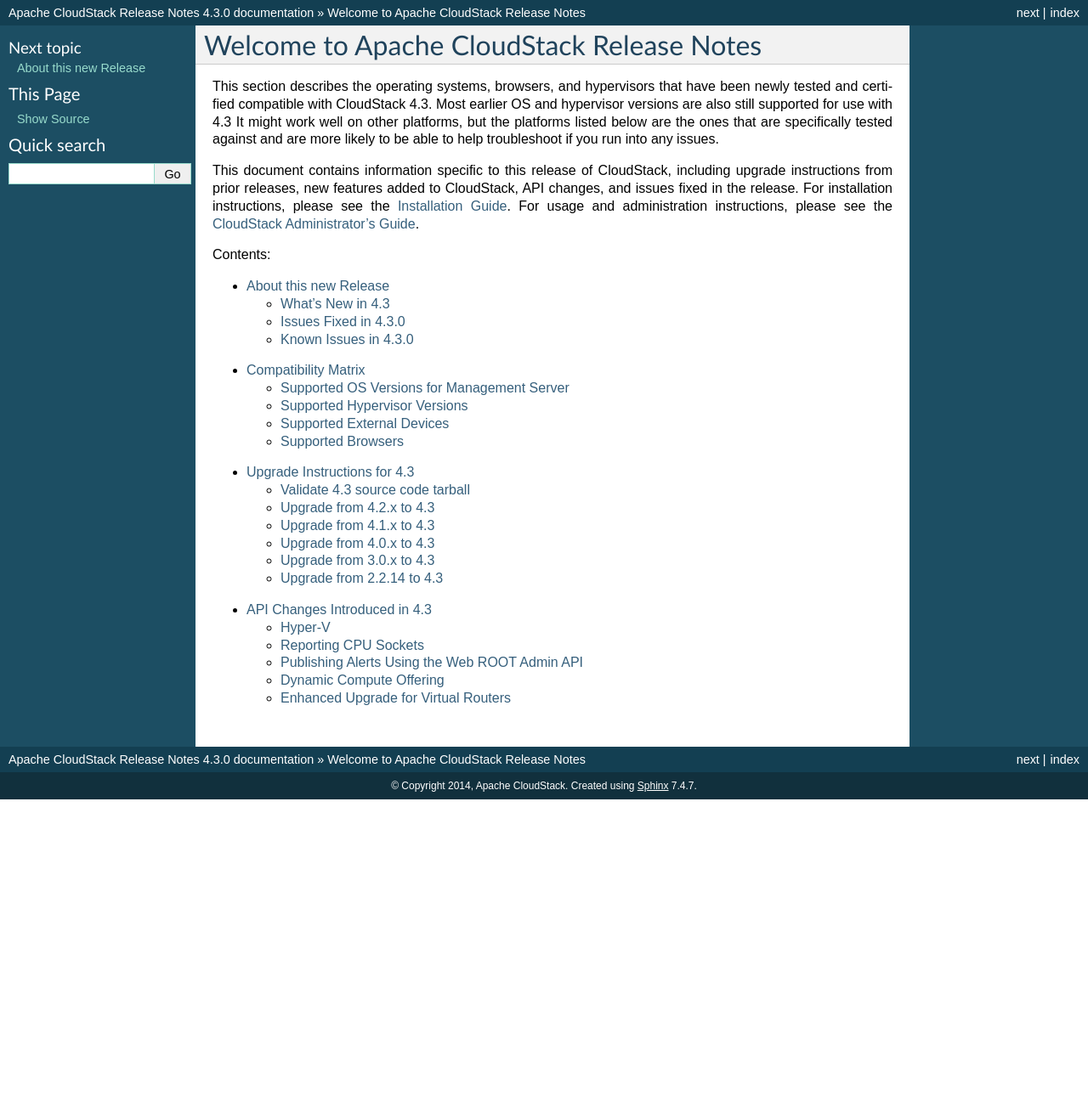
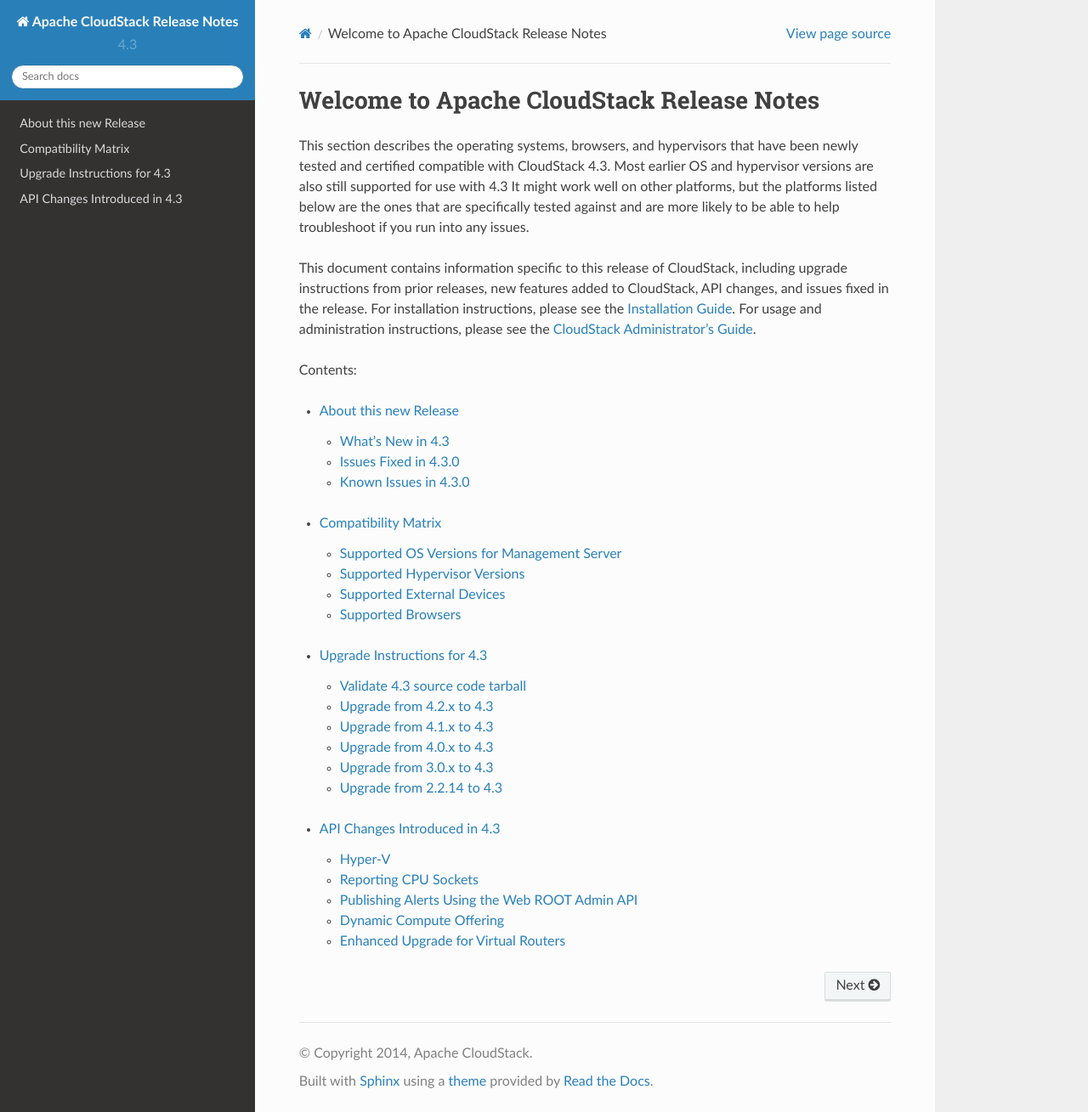
Before and after one commit to apache/cloudstack-docs-rn, a Sphinx documentation site: the page built from source/index.rst, in a window 1280 px wide and 1309 px high. Shown: the whole window at 85% size. Built offline with Sphinx 7.4.7 and the Read the Docs theme 2.0.0, drawn with Linux system fonts in a browser that asks for light colours; some of the changed lines change nothing that is shown.

Commit message:
add support to rtd_theme without is installation
Signed-off-by: sebgoa <sebgoa@sebimac.local>

```diff
--- a/source/conf.py
+++ b/source/conf.py
@@ -30,6 +30,8 @@
 
 import sys
 import os
+
+on_rtd = os.environ.get('READTHEDOCS', None) == 'True'
 
 # If extensions (or modules to document with autodoc) are in another directory,
 # add these directories to sys.path here. If the directory is relative to the
@@ -119,6 +121,13 @@
 # The theme to use for HTML and HTML Help pages.  See the documentation for
 # a list of builtin themes.
 html_theme = 'default'
+if not on_rtd:
+    try:
+        import sphinx_rtd_theme
+        html_theme = 'sphinx_rtd_theme'
+        html_theme_path = [sphinx_rtd_theme.get_html_theme_path()]
+    except ImportError:
+        pass
 
 # Theme options are theme-specific and customize the look and feel of a theme
 # further.  For a list of options available for each theme, see the
```
